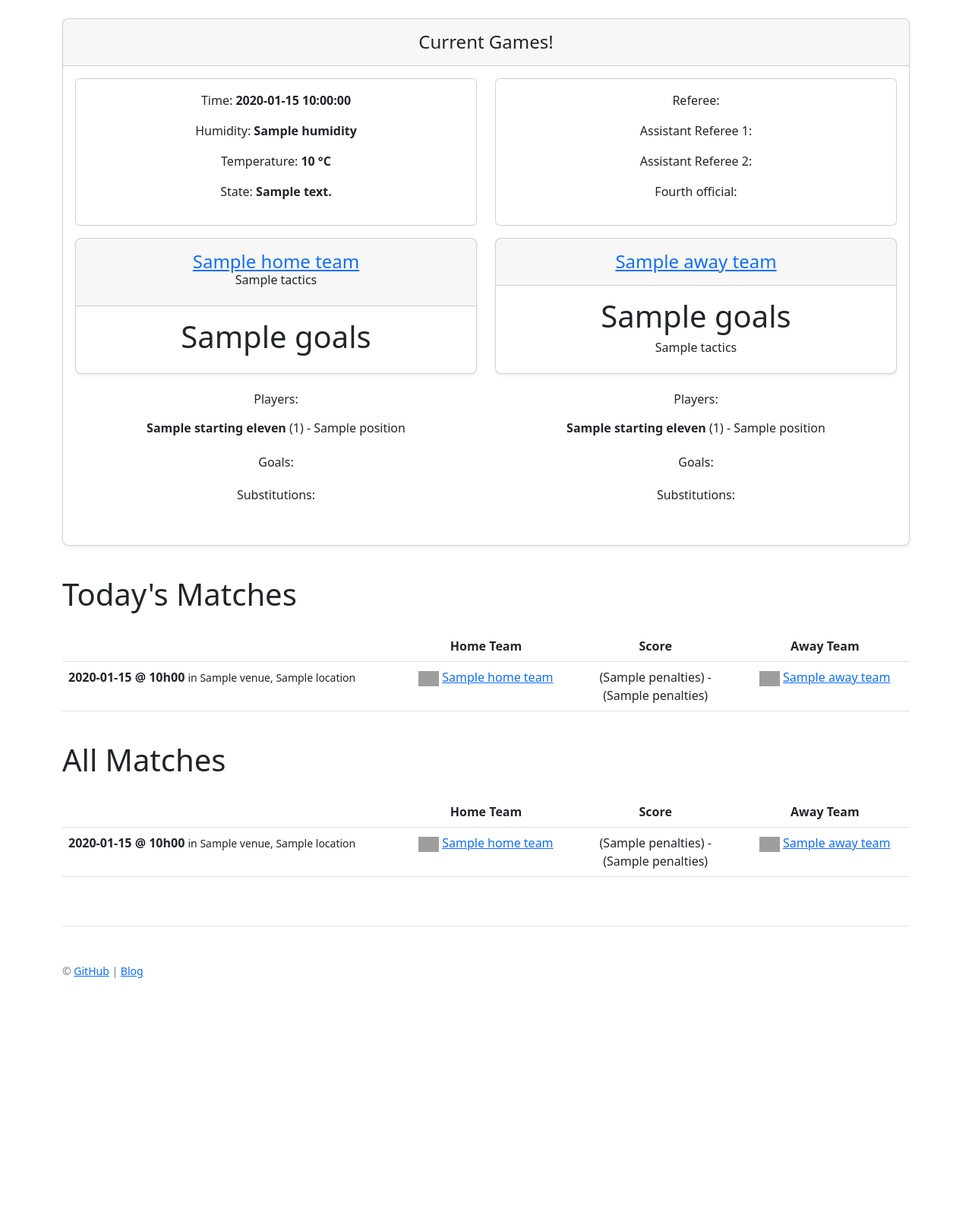
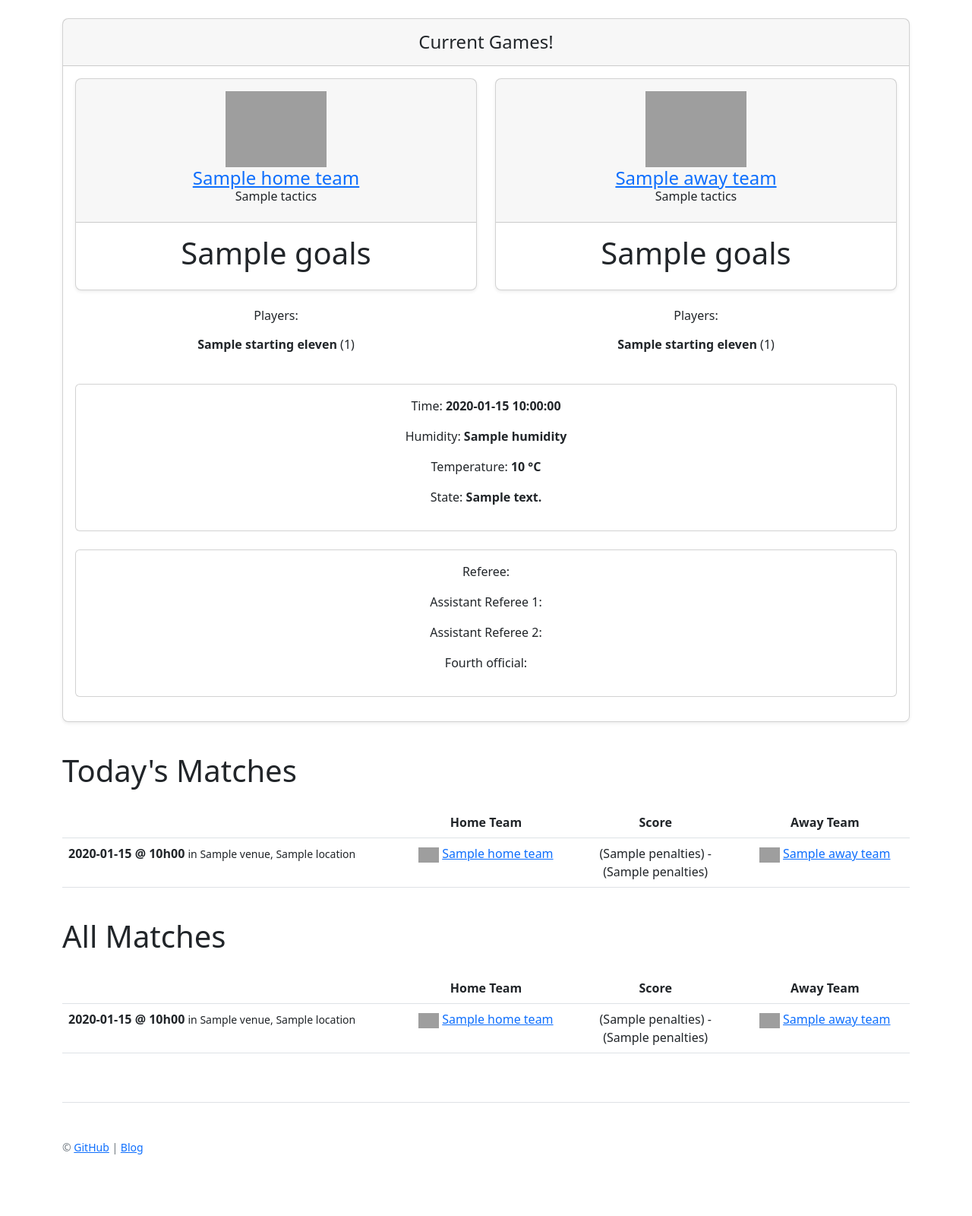
Before and after one commit to kaissb/worldcup-fastapi-2022, a FastAPI app: template templates/index.html in a window 1280 px wide. Shown: the part 93-1693 px from the top of the page at 76% size. Before the commit the page ends 1380 px from the top, so only its background shows below. Run offline with FastAPI, Linux system fonts and the light colour scheme; the template is opened without the code that fills it: most values are stand-ins (such as "Sample title", 1, 10 or a date in 2020); grey boxes are pictures that could not be loaded.

Commit message:
Update index.html

```diff
--- a/templates/index.html
+++ b/templates/index.html
@@ -103,34 +103,15 @@
               <h4 class="my-0 fw-normal">Current Games!</h4>
             </div>
             <div class="card-body">
-                <div class="row row-cols-1 row-cols-md-2 mb-3 text-center">
-                    <div class="col">
-                        <div class="card">
-                            <div class="card-body">
-                                <p>Time: <strong>{{ m.time }}</strong></p>
-                                <p>Humidity: <strong>{{ m.weather.humidity }}</strong></p>
-                                <p>Temperature: <strong>{{ m.weather.temp_celsius }} °C</strong></p>
-                                <p>State: <strong>{{ m.weather.description }}</strong></p>
-                            </div>
-                        </div>
-                    </div>
-                    <div class="col">
-                        <div class="card">
-                            <div class="card-body">
-                                <p>Referee: <strong>{% for r in m.officials %}{% if r.role == "Referee" %}{{ r.name }} ({{ r.country }}){% endif %}{% endfor %}</strong></p>
-                                <p>Assistant Referee 1: <strong>{% for r in m.officials %}{% if r.role == "Assistant Referee 1" %}{{ r.name }} ({{ r.country }}){% endif %}{% endfor %}</strong></p>
-                                <p>Assistant Referee 2: <strong>{% for r in m.officials %}{% if r.role == "Assistant Referee 2" %}{{ r.name }} ({{ r.country }}){% endif %}{% endfor %}</strong></p>
-                                <p>Fourth official: <strong>{% for r in m.officials %}{% if r.role == "Fourth official" %}{{ r.name }} ({{ r.country }}){% endif %}{% endfor %}</strong></p>
-                            </div>
-                        </div>
-                    </div>
-                </div>
+
 
                 <div class="row row-cols-1 row-cols-md-2 mb-3 text-center">
                   <div class="col">
                     <div class="card mb-4 rounded-3 shadow-sm {% if m.home_team.goals > m.away_team.goals %}border-primary{% endif %}">
                       <div class="card-header py-3  {% if m.home_team.goals > m.away_team.goals %}text-bg-primary border-primary{% endif %}">
-                        <h4 class="my-0 fw-normal"><a href="/team/{{ m.home_team.country }}">{{ m.home_team.name }}</a></h4><h6 class="card-title pricing-card-title">{{ m.home_team_lineup.tactics }}</h6>
+                        <img src="https://countryflagsapi.com/svg/{% if m.home_team.name == "Korea Republic" %}kor {% else %}{{ m.home_team.name }}{% endif %}" height="100px"/>
+                        <h4 class="my-0 fw-normal"><a href="/team/{{ m.home_team.country }}">{{ m.home_team.name }}</a></h4>
+                        <h6 class="card-title pricing-card-title">{{ m.home_team_lineup.tactics }}</h6>
                       </div>
                       <div class="card-body">
                         <h1 class="card-title pricing-card-title">{{ m.home_team.goals }}</h1>
@@ -140,19 +121,21 @@
                     <h6>Players:</h6>
                         <ul class="list-unstyled mt-3 mb-4">
                             {% for p in m.home_team_lineup.starting_eleven %}
-                            <li><strong>{{ p.name }}</strong> ({{ p.shirt_number }}) - {{ p.position }}</li>
+                            <li><strong>{{ p.name }}</strong> ({{ p.shirt_number }})</li>
                             {% endfor %}
                         </ul>
+
+                    {% if m.home_team_events.type_of_event == "goal" %}
                     <h6>Goals:</h6>
-                    {% if m.home_team_events %}
                         <ul class="list-unstyled mt-3 mb-4">
                             {% for p in m.home_team_events %}
                             <li>{% if p.type_of_event == "goal" %} {{ p.player }} - {{ p.time }} {% endif %}</li>
                             {% endfor %}
                         </ul>
                     {% endif %}
+
+                    {% if m.home_team_events.type_of_event == "substitution" %}
                     <h6>Substitutions:</h6>
-                    {% if m.home_team_events %}
                         <ul class="list-unstyled mt-3 mb-4">
                             {% for p in m.home_team_events %}
                             <li>{% if p.type_of_event == "substitution" %} {{ p.player }} - {{ p.time }} {% endif %}</li>
@@ -163,35 +146,65 @@
                   <div class="col">
                     <div class="card mb-4 rounded-3 shadow-sm {% if m.away_team.goals > m.home_team.goals %}border-primary{% endif %}">
                         <div class="card-header py-3  {% if m.away_team.goals > m.home_team.goals %}text-bg-primary border-primary{% endif %}">
+                          <img src="https://countryflagsapi.com/svg/{% if m.away_team.name == "Korea Republic" %}kor {% else %}{{ m.away_team.name }}{% endif %}" height="100px"/>
                         <h4 class="my-0 fw-normal"><a href="/team/{{ m.away_team.country }}">{{ m.away_team.name }}</a></h4>
+                        <h6 class="card-title pricing-card-title">{{ m.away_team_lineup.tactics }}</h6>
                       </div>
                       <div class="card-body">
                         <h1 class="card-title pricing-card-title">{{ m.away_team.goals }}</h1>
-                        <h6 class="card-title pricing-card-title">{{ m.away_team_lineup.tactics }}</h6>
+
                       </div>
                     </div>
                     <h6>Players:</h6>
                         <ul class="list-unstyled mt-3 mb-4">
                             {% for p in m.away_team_lineup.starting_eleven %}
-                            <li><strong>{{ p.name }}</strong> ({{ p.shirt_number }}) - {{ p.position }}</li>
+                            <li><strong>{{ p.name }}</strong> ({{ p.shirt_number }})</li>
                             {% endfor %}
                         </ul>
+
+                    {% if m.away_team_events.type_of_event == "goal" %}
                     <h6>Goals:</h6>
-                    {% if m.away_team_events %}
                         <ul class="list-unstyled mt-3 mb-4">
                             {% for p in m.away_team_events %}
                             <li>{% if p.type_of_event == "goal" %} {{ p.player }} - {{ p.time }} {% endif %}</li>
                             {% endfor %}
                         </ul>
                     {% endif %}
+
+                    {% if m.away_team_events.type_of_event == "substitution" %}
                     <h6>Substitutions:</h6>
-                    {% if m.away_team_events %}
                         <ul class="list-unstyled mt-3 mb-4">
                             {% for p in m.away_team_events %}
                             <li>{% if p.type_of_event == "substitution" %} {{ p.player }} - {{ p.time }} {% endif %}</li>
                             {% endfor %}
                         </ul>
                     {% endif %}
+                  </div>
+                </div>
+
+                <div class="row row-cols-1 row-cols-md-1 mb-3 text-center">
+                  <div class="col">
+                    <div class="row">
+                      <div class="col-12">
+                        <div class="card">
+                          <div class="card-body">
+                            <p>Time: <strong>{{ m.time }}</strong></p>
+                            <p>Humidity: <strong>{{ m.weather.humidity }}</strong></p>
+                            <p>Temperature: <strong>{{ m.weather.temp_celsius }} °C</strong></p>
+                            <p>State: <strong>{{ m.weather.description }}</strong></p>
+                          </div>
+                        </div>
+                        <br>
+                        <div class="card">
+                          <div class="card-body">
+                            <p>Referee: <strong>{% for r in m.officials %}{% if r.role == "Referee" %}{{ r.name }} ({{ r.country }}){% endif %}{% endfor %}</strong></p>
+                            <p>Assistant Referee 1: <strong>{% for r in m.officials %}{% if r.role == "Assistant Referee 1" %}{{ r.name }} ({{ r.country }}){% endif %}{% endfor %}</strong></p>
+                            <p>Assistant Referee 2: <strong>{% for r in m.officials %}{% if r.role == "Assistant Referee 2" %}{{ r.name }} ({{ r.country }}){% endif %}{% endfor %}</strong></p>
+                            <p>Fourth official: <strong>{% for r in m.officials %}{% if r.role == "Fourth official" %}{{ r.name }} ({{ r.country }}){% endif %}{% endfor %}</strong></p>
+                          </div>
+                        </div>
+                      </div>
+                    </div>
                   </div>
                 </div>
 
```
